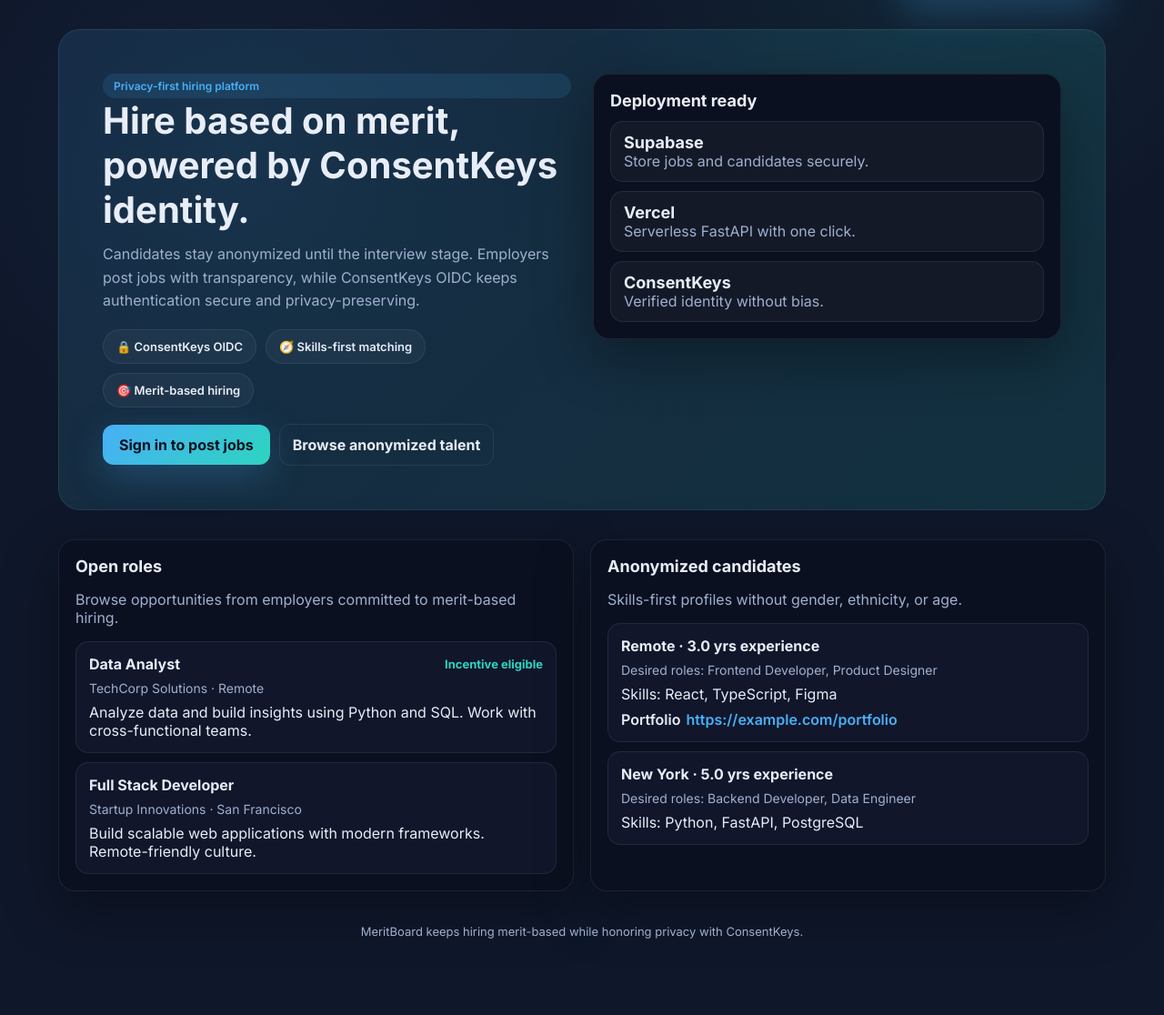
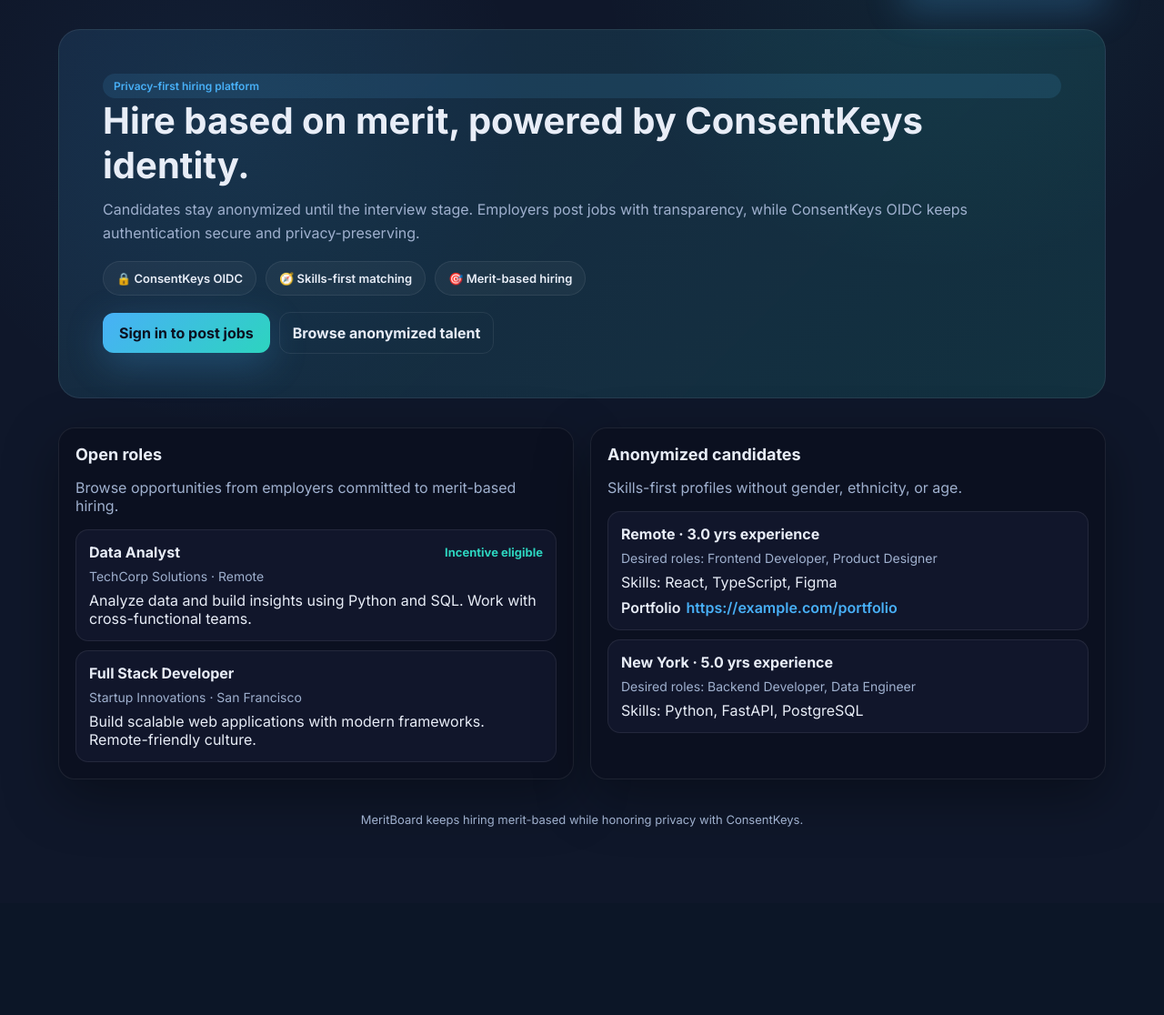
Before and after one commit to automatethething/meritboard, a FastAPI app: page / in a window 1280 px wide. Shown: the part 68-1184 px from the top of the page at 91% size. After the commit the page ends 977 px from the top, so only its background shows below. Run offline with FastAPI, Linux system fonts and the light colour scheme.

Commit message:
Remove technical deployment section from homepage

```diff
--- a/templates/index.html
+++ b/templates/index.html
@@ -197,16 +197,6 @@
                     {% endif %}
                 </div>
             </div>
-            <div>
-                <div class="panel">
-                    <h2>Deployment ready</h2>
-                    <div class="list">
-                        <div class="stat"><strong>Supabase</strong><span class="muted">Store jobs and candidates securely.</span></div>
-                        <div class="stat"><strong>Vercel</strong><span class="muted">Serverless FastAPI with one click.</span></div>
-                        <div class="stat"><strong>ConsentKeys</strong><span class="muted">Verified identity without bias.</span></div>
-                    </div>
-                </div>
-            </div>
         </section>
 
         <section class="grid" id="jobs">
```
